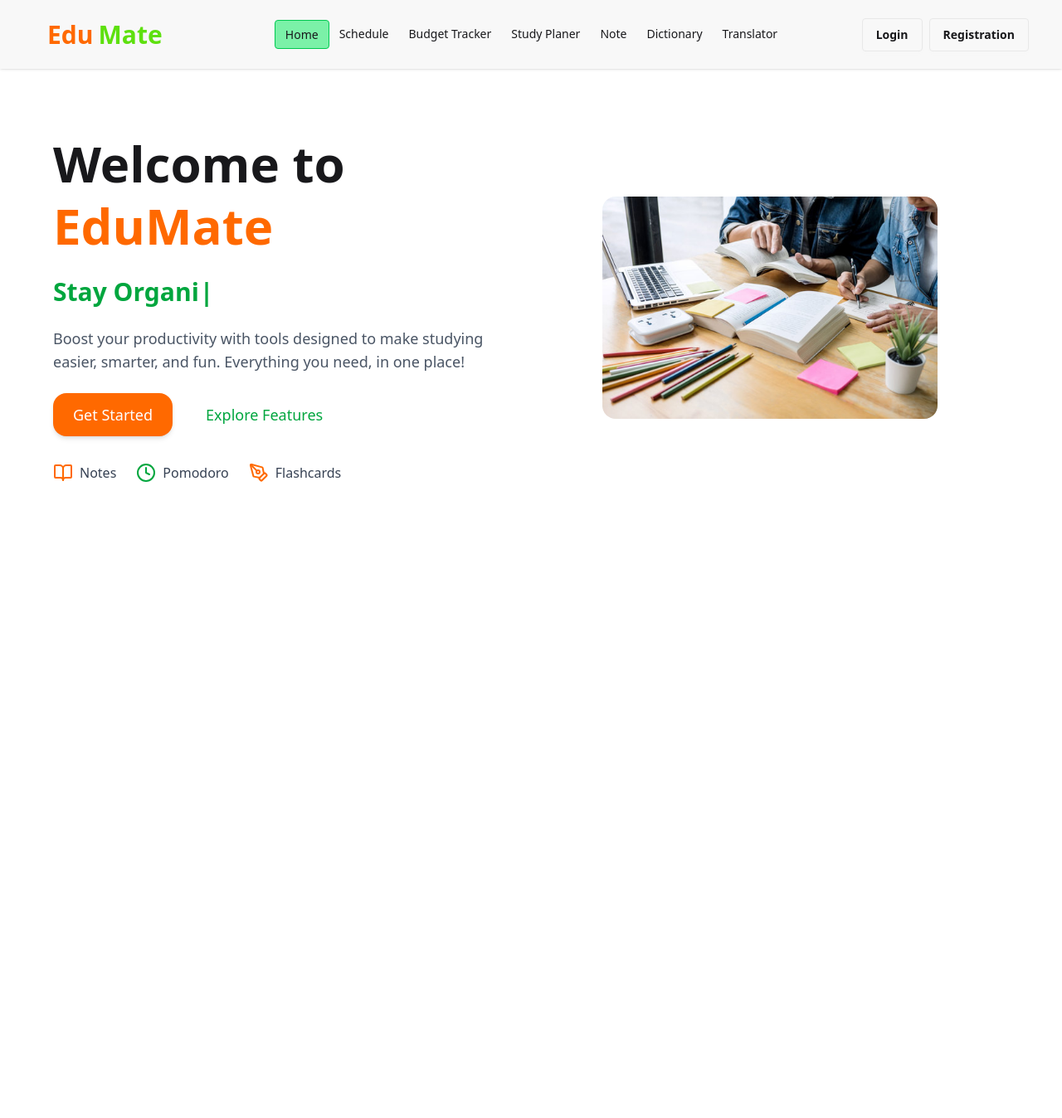
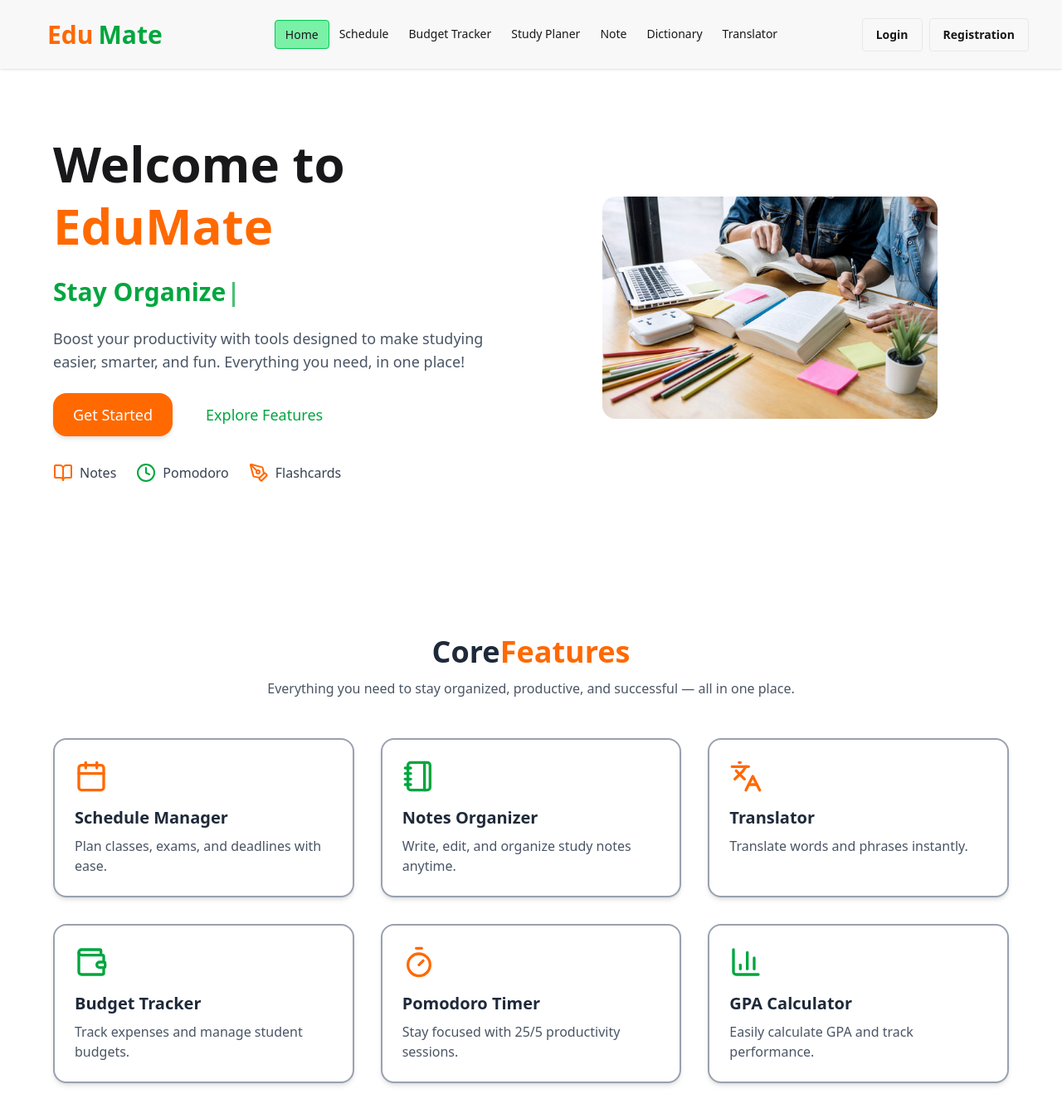
Before and after one commit to Alif210222/EduMate.web, a React (Vite) app: page / in a window 1280 px wide. Shown: the top 1348 px of the page at 83% size. Before the commit the page ends 800 px from the top, so only its background shows below. Built offline with nearby package versions, Linux system fonts and the light colour scheme.

Commit message:
add homepage feature section

```diff
--- a/src/Components/Navbar.jsx
+++ b/src/Components/Navbar.jsx
@@ -31,7 +31,7 @@ const Navbar = () => {
         }
       </ul>
     </div>
-    <a className="btn btn-ghost text-3xl font-bold text-orange-500">Edu<span className='text-[#5ee00e]'>Mate</span></a>
+    <a className="btn btn-ghost text-3xl font-bold text-orange-500">Edu<span className='text-green-600'>Mate</span></a>
   </div>
   <div className="navbar-center hidden lg:flex">
     <ul className="menu menu-horizontal px-1">
--- a/src/Components/coreFeature.jsx
+++ b/src/Components/coreFeature.jsx
@@ -50,7 +50,7 @@ const features = [
 
 const CoreFeatures = () => {
   return (
-    <section className="py-16 px-6 md:px-16 bg-white">
+    <section className="py-16 px-6 md:mt-10 md:px-16 bg-white">
       {/* Heading */}
       <motion.div
         initial={{ opacity: 0, y: -40 }}
@@ -59,13 +59,15 @@ const CoreFeatures = () => {
         viewport={{ once: true }}
         className="text-center mb-12"
       >
+
         <h2 className="text-4xl font-extrabold text-gray-800">
-          Core <span className="text-orange-500">Features</span>
+          Core<span className="text-orange-500">Features</span>
         </h2>
         <p className="mt-3 text-gray-600 max-w-2xl mx-auto">
           Everything you need to stay organized, productive, and successful —
           all in one place.
         </p>
+
       </motion.div>
 
       {/* Feature Cards */}
@@ -78,7 +80,7 @@ const CoreFeatures = () => {
             whileInView={{ opacity: 1, y: 0 }}
             transition={{ duration: 0.5, delay: index * 0.1 }}
             viewport={{ once: true }}
-            className="p-6 bg-white rounded-2xl shadow-md border hover:shadow-xl
+            className="p-6 bg-white rounded-2xl shadow-md border-2 border-gray-400 hover:border-orange-500 hover:shadow-xl
                        transition-all duration-300 group flex flex-col items-start"
           >
             <div className="mb-4">{feature.icon}</div>
--- a/src/Pages/HomePage/HomePage.jsx
+++ b/src/Pages/HomePage/HomePage.jsx
@@ -1,10 +1,12 @@
 import React from 'react';
 import Banner from '../../Components/Banner';
+import CoreFeatures from '../../Components/coreFeature';
 
 const HomePage = () => {
     return (
         <div>
           <Banner></Banner>
+          <CoreFeatures></CoreFeatures>
         </div>
     );
 };
```
